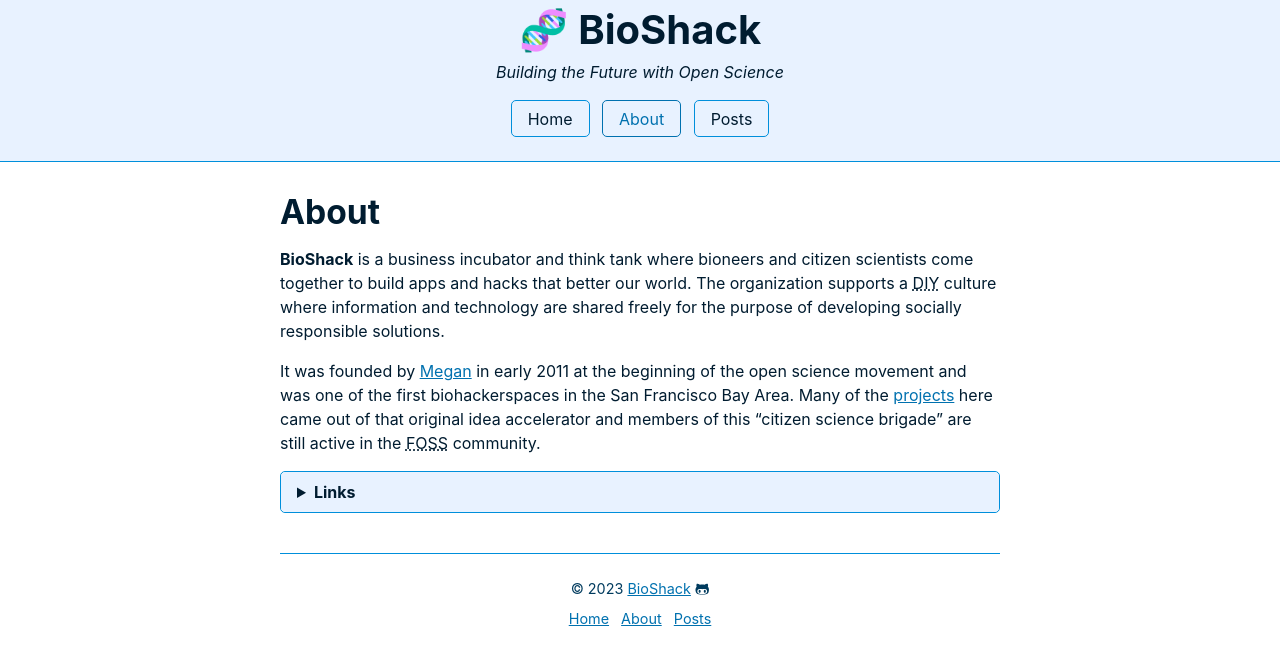
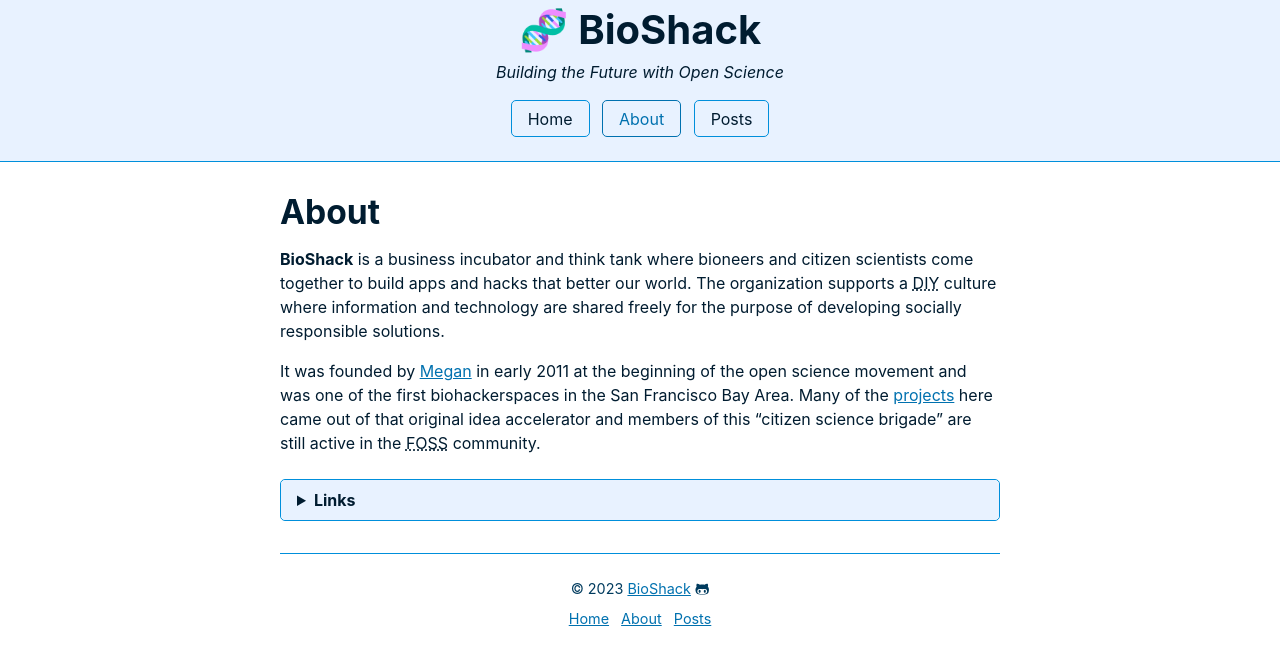
Before and after one commit to megdna/pond, a Jekyll site: the page built from pages/about.md, in a window 1280 px wide. Shown: the top 665 px of the page. Built offline with Jekyll 4.4.1, drawn with Linux system fonts in a browser that asks for light colours.

Commit message:
Update theme

```diff
--- a/pages/about.md
+++ b/pages/about.md
@@ -9,10 +9,12 @@
 
 <details>
   <summary>Links</summary>
-* <a href="mailto:bio@d8a.org" target="_blank">Email</a>
-* <a href="https://www.facebook.com/bioshack" target="_blank">Facebook</a>
-* <a href="https://github.com/bioshack" target="_blank">GitHub</a>
-* <a href="https://ko-fi.com/bioshack" target="_blank">Ko-fi</a>
-* <a href="https://www.linkedin.com/company/bioshack" target="_blank">LinkedIn</a>
-* <a href="https://twitter.com/bioshack" target="_blank">Twitter/X</a>
+  <nav>
+    <a href="mailto:bio@d8a.org" target="_blank">Email</a>
+    <a href="https://www.facebook.com/bioshack" target="_blank">Facebook</a>
+    <a href="https://github.com/bioshack" target="_blank">GitHub</a>
+    <a href="https://ko-fi.com/bioshack" target="_blank">Ko-fi</a>
+    <a href="https://www.linkedin.com/company/bioshack" target="_blank">LinkedIn</a>
+    <a href="https://twitter.com/bioshack" target="_blank">Twitter/X</a>
+  </nav>
 </details>
--- a/style.css
+++ b/style.css
@@ -289,7 +289,7 @@
 details {
   border: 1px solid var(--border);
   border-radius: 5px;
-  margin: 1rem 0;
+  margin: 1.5rem 0 0.5rem;
   padding: 0.5rem 1rem;
 }
 summary {
```
